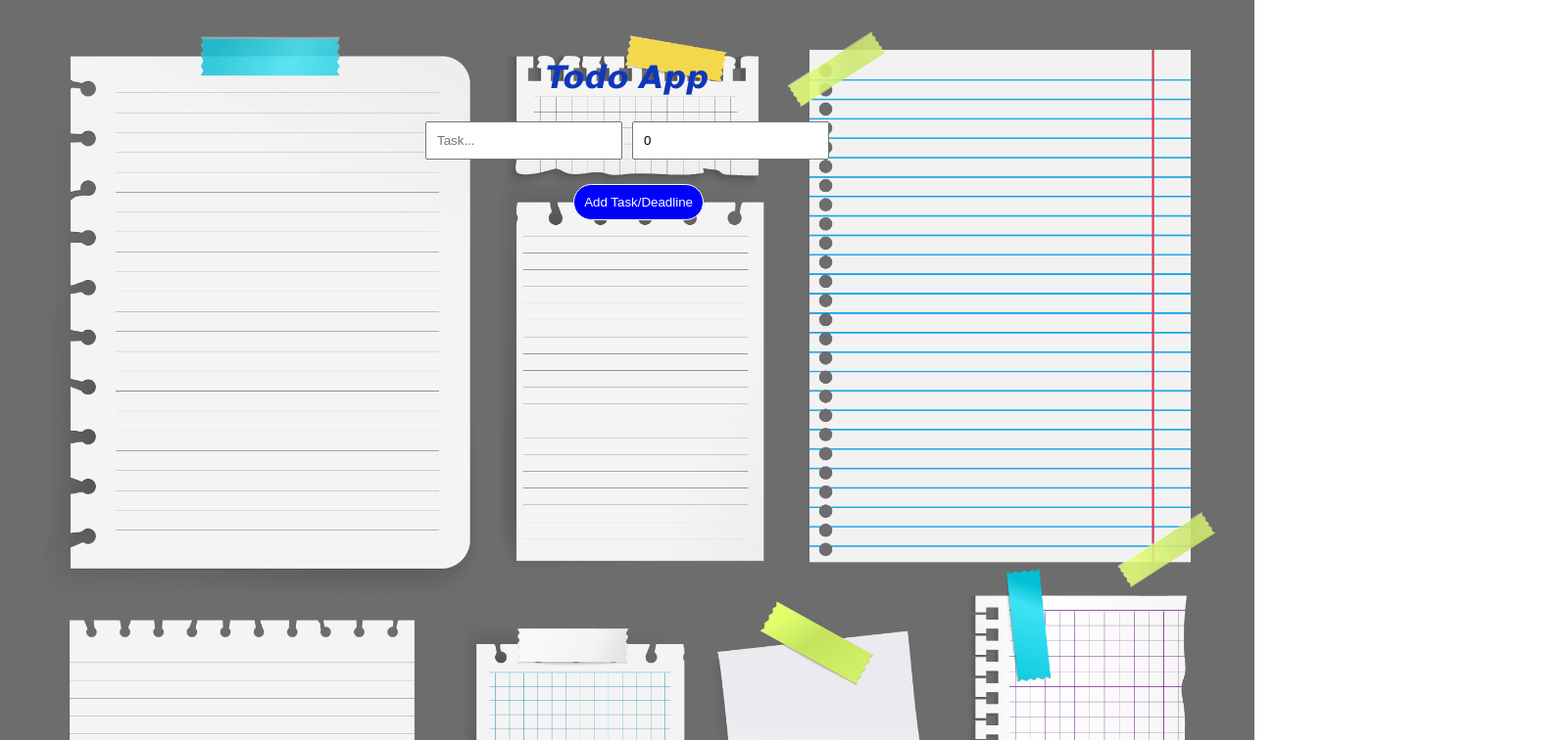
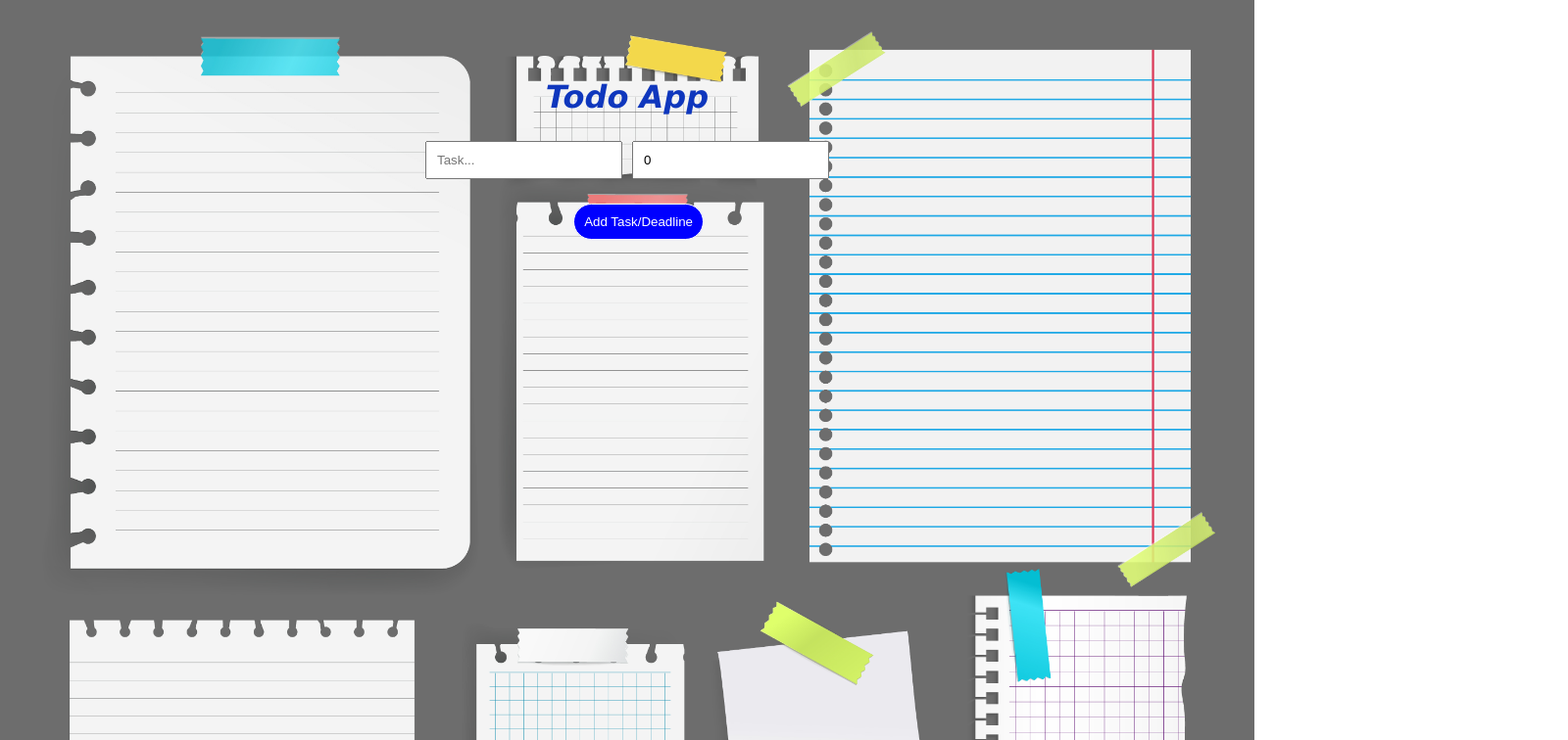
Before and after one commit to yavuzcirit/todo-app, a React (Create React App) app: page / in a window 1280 px wide. Shown: the top 756 px of the page at 98% size, 1600 px wide, since content can reach past the window. Built offline with nearby package versions, Linux system fonts and the light colour scheme.

Commit message:
fixed some bug

```diff
--- a/src/App.css
+++ b/src/App.css
@@ -9,7 +9,7 @@
   font-family: Arial, Helvetica, sans-serif;
 }
 h1 {
-  margin-top: 60px;
+  margin-top: 80px;
   font-style: italic;
   font-family: Verdana, Geneva, Tahoma, sans-serif;
   font-style: oblique;
@@ -49,9 +49,10 @@ input {
 }
 
 .todoList {
-  margin-left: 32%;
+  margin-left: 50%;
+
   margin-top: 20px;
-  flex: 70%;
+  flex: 50%;
   flex-direction: column;
   width: 100%;
   align-items: center;
```
